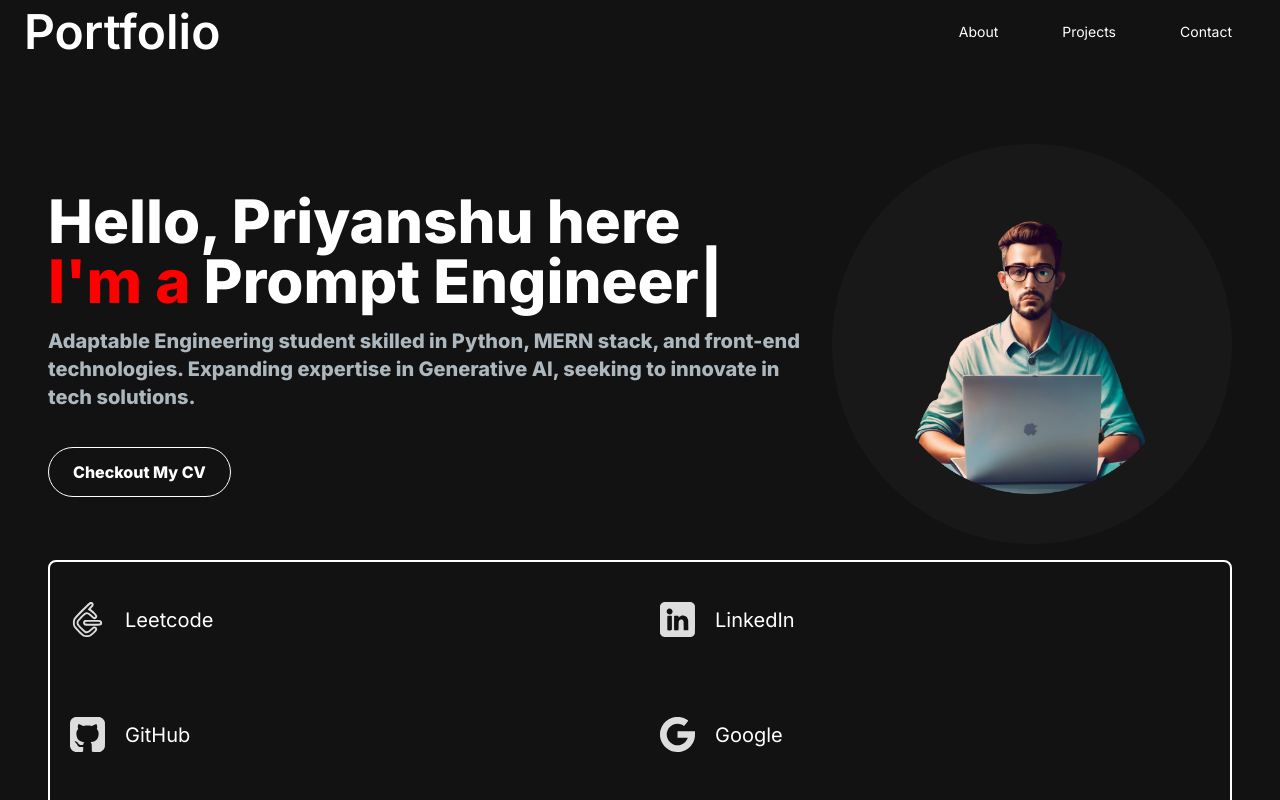
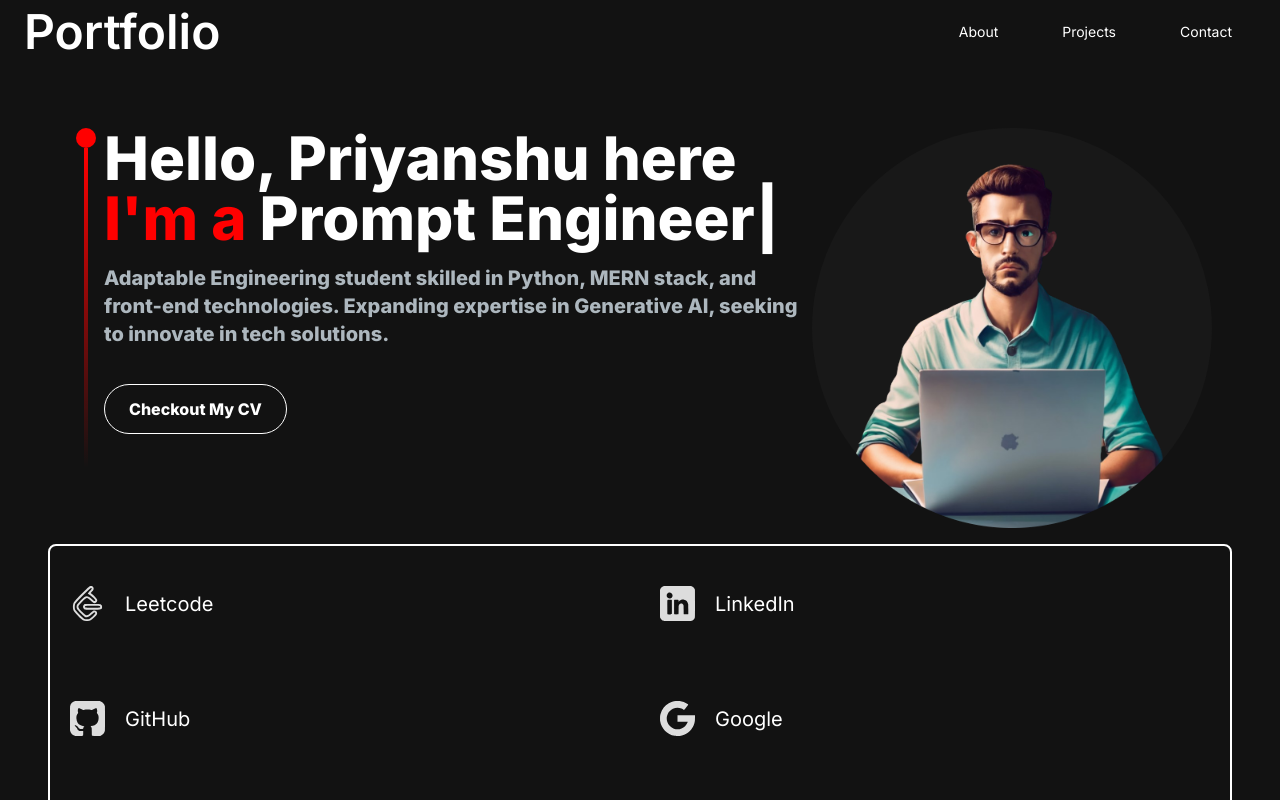
Before and after one commit to Coderx85/Portfolio, a Next.js app: page / in a window 1280 px wide. Built offline with nearby package versions, Linux system fonts and the light colour scheme.

Commit message:
FIX Styling in Project Section

```diff
--- a/package.json
+++ b/package.json
@@ -26,6 +26,7 @@
     "react-dom": "18.2.0",
     "react-type-animation": "^3.1.0",
     "resend": "^1.1.0",
+    "sharp": "^0.32.6",
     "tailwindcss": "3.3.3",
     "typescript": "5.2.2"
   }
--- a/src/app/components/HeroSection.tsx
+++ b/src/app/components/HeroSection.tsx
@@ -30,13 +30,19 @@ const HeroSection = () => {
 
     return (
       <section>
-        <div className=' mt-16 flex md:flex-row flex-col-reverse '>
-            <div className='col-span-7 place-self-center text-center sm:text-left font-extrabold sm:flex-row-reverse'>
+        <div className='mt-12 xs:mx-auto'>
+            <div className='flex md:flex-row flex-col-reverse sm:px-5 xs:justify-center'>
+                <div className='flex justify-start items-start sm:text-left font-extrabold'>
                     {/* <h1 className='text-white mb-4 text-4xl sm:text-5xl lg:text-6xl text-extrabold'> */}
+                    <div className='inline-flex float-left flex-col justify-center items-center mx-2'>
+                        <div className='w-5 h-5 rounded-full bg-[#ff0000]'/>
+                        <div className='w-1 sm:h-80 h-40 bg-gradient-to-b from-[#ff0000] '/>
+                    </div>
+                    <div className='float-right flex-row '>
                         <h2 className="text-white mb-4 text-2xl sm:text-5xl lg:text-6xl font-extrabold">
                         Hello, Priyanshu here
                             <br/>
-                    <span className="text-[#ff0000] bg-clip-text bg-gradient-to-r from-primary-400 to-secondary-600 ">
+                            <span className="text-[#ff0000] bg-clip-text bg-gradient-to-b from-primary-400 to-secondary-600 ">
                             I&apos;m a {" "}
                             </span>
                             <TypeAnimation
@@ -55,7 +61,7 @@ const HeroSection = () => {
                             repeat={Infinity}
                             />
                         </h2>
-                <p className='text-[#ADB7BE] text-base sm:text-lg mb-6 lg:text-xl'>
+                        <p className='text-[#ADB7BE] text-start text-base sm:text-lg mb-6 lg:text-xl'>
                         Adaptable Engineering student skilled in Python, MERN stack, and front-end technologies.
                         Expanding expertise in Generative AI, seeking to innovate in tech solutions.
                         </p>
@@ -68,22 +74,27 @@ const HeroSection = () => {
                                 Checkout My CV
                             </button>
                         </div>
-                {/* Social Links Section */}
-
 
                     </div>
-            <div className='col-span-5 mt-4 pl-8 lg:mt-0'>
-                <div className='rounded-full bg-[#181818] w-[250px] h-[250px] lg:w-[400px] lg:h-[400px] relative'>
+
+                </div>
+
+                {/* Image Scetion */}
+                <div className='col-span-5 justify-center self-center'>
+                    <div className='rounded-full bg-[#181818] w-[250px] h-[250px] lg:w-[400px] lg:h-[400px] sm:w-[500px] sm:h-[500px] relative'>
                         <Image
                             src = "/images/hero-image.png"
                             alt = 'Hero Image'
-                        className = 'absolute transform -translate-x-1/2 -translate-y-1/2 top-1/2 left-1/2'
+                            className = 'absolute justify-center transform -translate-x-1/2 -translate-y-1/2 top-1/2 left-1/2 sm:w-[500px] '
                             width={300}
                             height={300}
                         />
                     </div>
                 </div>
             </div>
+        </div>
+
+        {/* Social Links Section */}
             <div className='w-full mt-4 grid grid-cols-5  border-white rounded-lg text-white flex-col border-2
                             md:grid-cols-2 md:text-left
             '>
--- a/src/app/components/ProjectDetails.tsx
+++ b/src/app/components/ProjectDetails.tsx
@@ -38,11 +38,11 @@ const ProjectDetails = ({project, isOpen ,closeModal}: ProjectDetailsProps) => {
               leaveFrom='opacity-100 scale-100'
               leaveTo='opacity-0 scale-95'
             >
-              <Dialog.Panel className='relative bg-gray-800 w-[1200px] max-h-[90vh] overflow-y-auto transform rounded-2xl
+              <Dialog.Panel className='relative bg-slate-800 border-2 md:m-0 m-5 border-white w-[1200px] max-h-[90vh] overflow-y-auto transform rounded-2xl
               p-6 text-left shadow-xl transition-all flex flex-col gap-5'>
                 <button
                   type='button'
-                  className='absolute top-0 right-0 z-10 w-fit p-2 bg-white hover:bg-primary rounded-full'
+                  className='absolute top-0 right-0 z-20 w-fit p-2 bg-white hover:bg-gray-700 rounded-full'
                   onClick={closeModal}
                 >
                   <Image
@@ -54,35 +54,35 @@ const ProjectDetails = ({project, isOpen ,closeModal}: ProjectDetailsProps) => {
                   />
                 </button>
 
-                <div className="flex md:flex-row">
-                    <div className='flex-1 flex flex-col gap-3 mr-5 w-fit h-fit'>
+                <div className="flex md:flex-row flex-col">
+                    <div className='flex-1 flex flex-col gap-3 mr-5 w-fit py-5 md:h-fit h-[800px] '>
                       <div className="flex-1 flex flex-col gap-2">
-                        <h2 className='font-semibold text-white text-xl capitalize'>
+                        <h2 className='font-semibold text-white text-4xl capitalize'>
                           {project.title}
                         </h2>
                       </div>
-                      <div className='relative w-[700px] h-80 bg-gray-500 bg-no-repeat bg-cover bg-center rounded-3xl'>
-                        <Image src={project.imgUrl} alt='car model' fill priority className='object-contain rounded-2xl' />
+                      <div className='relative self-center md:w-[500px] md:h-96 h-48 w-[350px] place-self-center bg-slate-700 bg-no-repeat bg-cover bg-center rounded-lg'>
+                        <Image src={project.imgUrl} alt='project image' fill priority className='object-contain self-center sm:w-fit hover:cursor-pointer rounded-lg' />
                       </div>
                   </div>
                   <div className='flex flex-col gap-2'>
-                    <div className='flex text-right justify-end gap-5'>
+                    <div className='flex text-right md:justify-end justify-start gap-5 mr-5'>
 
                     <Link href={!project.gitUrl?`https://github.com/Priyanshu085/${project.title}`:project.gitUrl}
-                      className='w-fit text-right border-2 border-white rounded-lg hover:bg-gray-700'
+                      className='w-fit text-right text-white border-2 border-white rounded-lg hover:bg-gray-700'
                       target='_blank'
                     >
-                      <div className='flex gap-2 p-2'>
+                      <div className='flex gap-2 py-2 px-4 '>
                         <Image src="/social/github.svg" alt={'GitHub Logo'} height={20} width={20}/>
                         GitHub
                       </div>
                     </Link>
                      {project.previewUrl?(
                         <Link href={project.previewUrl}
-                          className='w-fit border-2 border-white rounded-lg hover:bg-gray-700'
+                          className='w-fit border-2 text-white border-white rounded-lg hover:bg-gray-700'
                           target='_blank'
                         >
-                            <div className='flex gap-2 p-2'>
+                            <div className='flex gap-2 py-2 px-4'>
                               <Image src="/social/github.svg" alt={'GitHub Logo'} height={20} width={20}/>
                               Preview Link
                             </div>
@@ -91,8 +91,9 @@ const ProjectDetails = ({project, isOpen ,closeModal}: ProjectDetailsProps) => {
                           <div></div>
                         )}
                     </div>
-                      <div className='border-white border-2 p-5 rounded-lg min-w-[400px] w-full h-full text-white font-semibold'>
-                        <p>
+                      <div className='border-white border-2 mt-5 md:mt-0 p-5 rounded-lg min-w-[300px] w-full h-full text-white font-semibold'>
+                        <h2 className='text-2xl underline text-white mb-2'>Description:</h2>
+                        <p className='text-gray-400'>
                         {project.description}
                         </p>
                         <p>
--- a/src/app/components/ProjectTag.tsx
+++ b/src/app/components/ProjectTag.tsx
@@ -8,7 +8,7 @@ interface Tab{
 // Fix Project Section
 const ProjectTag = ({onClick, tag, isSelected}: Tab) => {
   const activeButton = isSelected
-  ? "text-white bg-purple-500"
+  ? "text-white bg-gray-900"
   : "text-[#ADB7BE] border-slate-600";
 
   return (
```
Also changed, not shown: 1 other file (tests, documents, lock files or other folders). Lines whose indentation alone changed are shown as unchanged.
